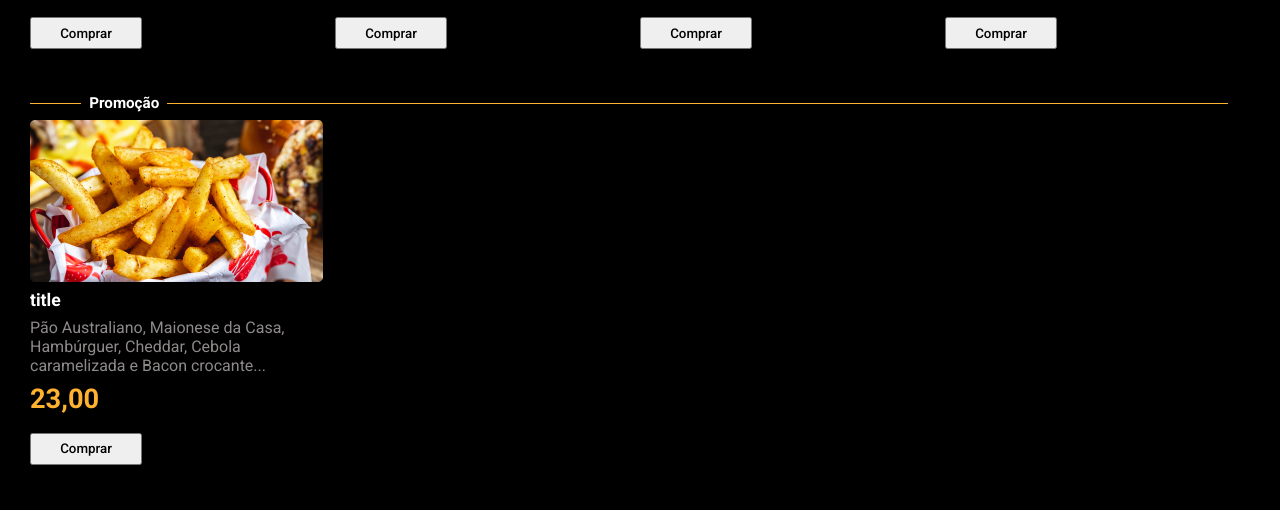
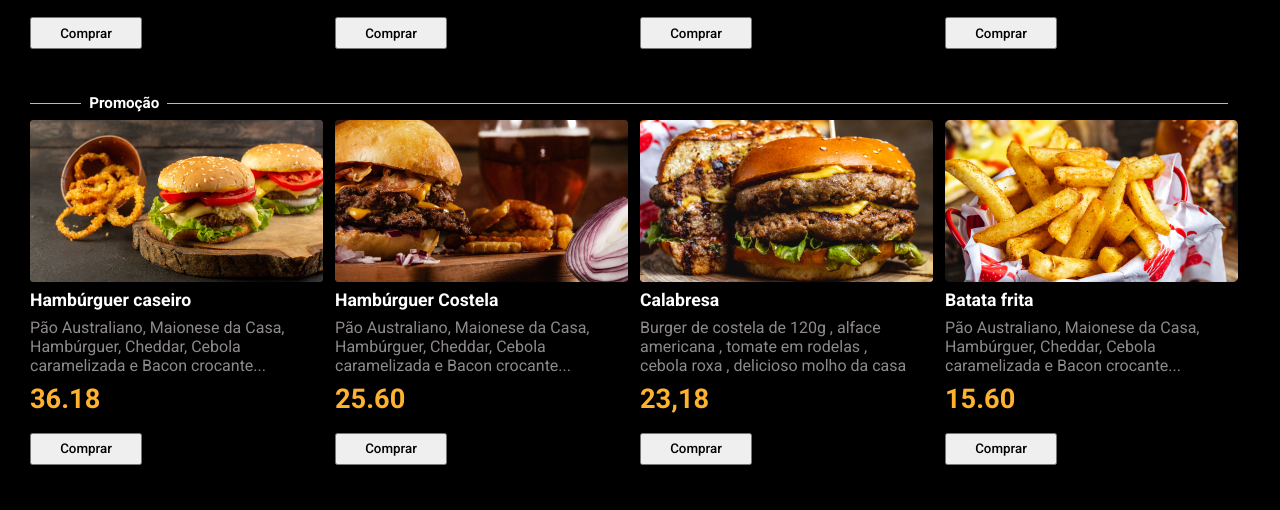
Before and after one commit to Cesarkrautiuk/hamburger-Reactjs, a React (Create React App) app: page / in a window 1280 px wide. Shown: the part 1166-1676 px from the top of the page. Built offline with nearby package versions, Linux system fonts and the light colour scheme; a web font is replaced by a local one.

Commit message:
PageHome Lista promoção

```diff
--- a/src/page/Home/index.tsx
+++ b/src/page/Home/index.tsx
@@ -6,7 +6,6 @@
 import { CadBox } from "../../component/cadBox";
 import { lista } from "../../banco/estaComPressa";
 import Logo from "../../asset/logo.png";
-import buger6 from "../../asset/buger6.png";
 import {
   Box,
   BurgerImg,
@@ -55,13 +54,17 @@
           })}
         </CadBox>
         <CadBox title="Promoção">
-          <Item
-            title={"title"}
-            text=" Pão Australiano, Maionese da Casa, Hambúrguer, Cheddar, Cebola
-        caramelizada e Bacon crocante...  "
-            img={buger6}
-            price="23,00"
-          />
+          {lista.map((item) => {
+            return (
+              <Item
+                key={item.title}
+                title={item.title}
+                text={item.drecription}
+                img={item.img}
+                price={item.price}
+              />
+            );
+          })}
         </CadBox>
       </Content>
       <Map>
```
